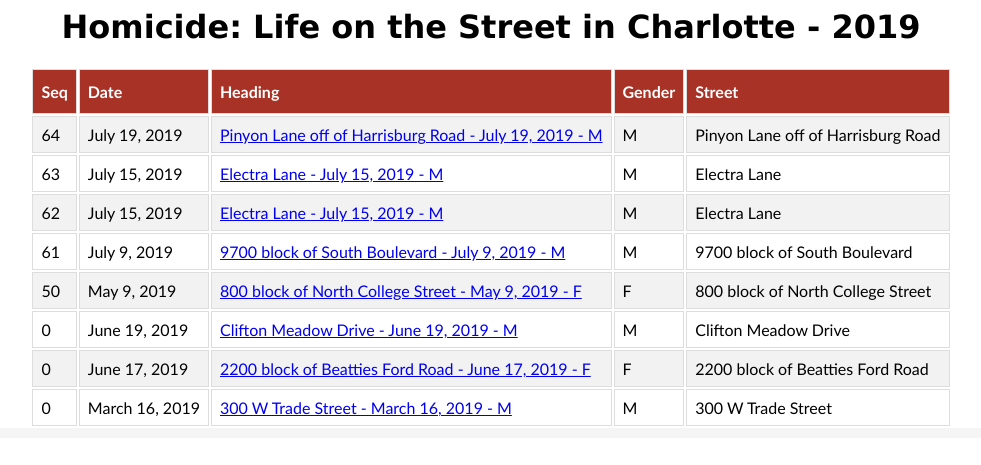
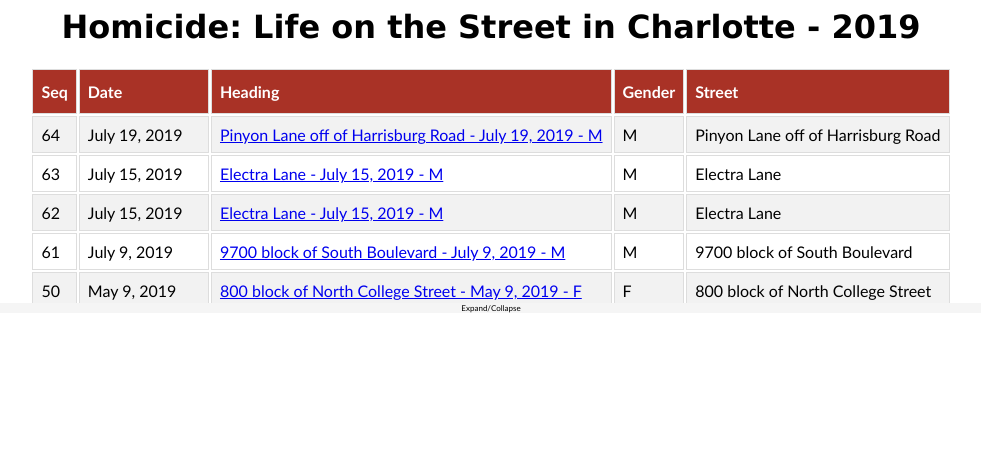
Before and after one commit to dougfoo/homicide, a Django app: page / in a window 1280 px wide. Shown: the top 465 px of the page, without its empty margins (149-1130 px from the left). Run offline with Django 3.2, Linux system fonts and the light colour scheme; data comes from the database, SQL or seed files in the repository.

```diff
--- a/tracker/templates/tracker/detail.html
+++ b/tracker/templates/tracker/detail.html
@@ -15,6 +15,10 @@
             font-size: 0.75em;
         }
 
+        .listview {
+            height:30%;
+            overflow:auto;
+        }
         .listview td, .listview th {
             border: 1px solid #ddd;
             padding: 8px;
@@ -94,7 +98,9 @@
                     {% endif %}
                 </table>
             </div>
-            <div style="width:100%; height: 10px; background-color: whitesmoke;"></div>
+            <div style="width:100%; text-align: center; font-size:.5em; height: 10px; background-color: whitesmoke;">
+                Expand/Collapse
+            </div>
             {% if homicide %}
             <div class='details'>
                 <table>
```
